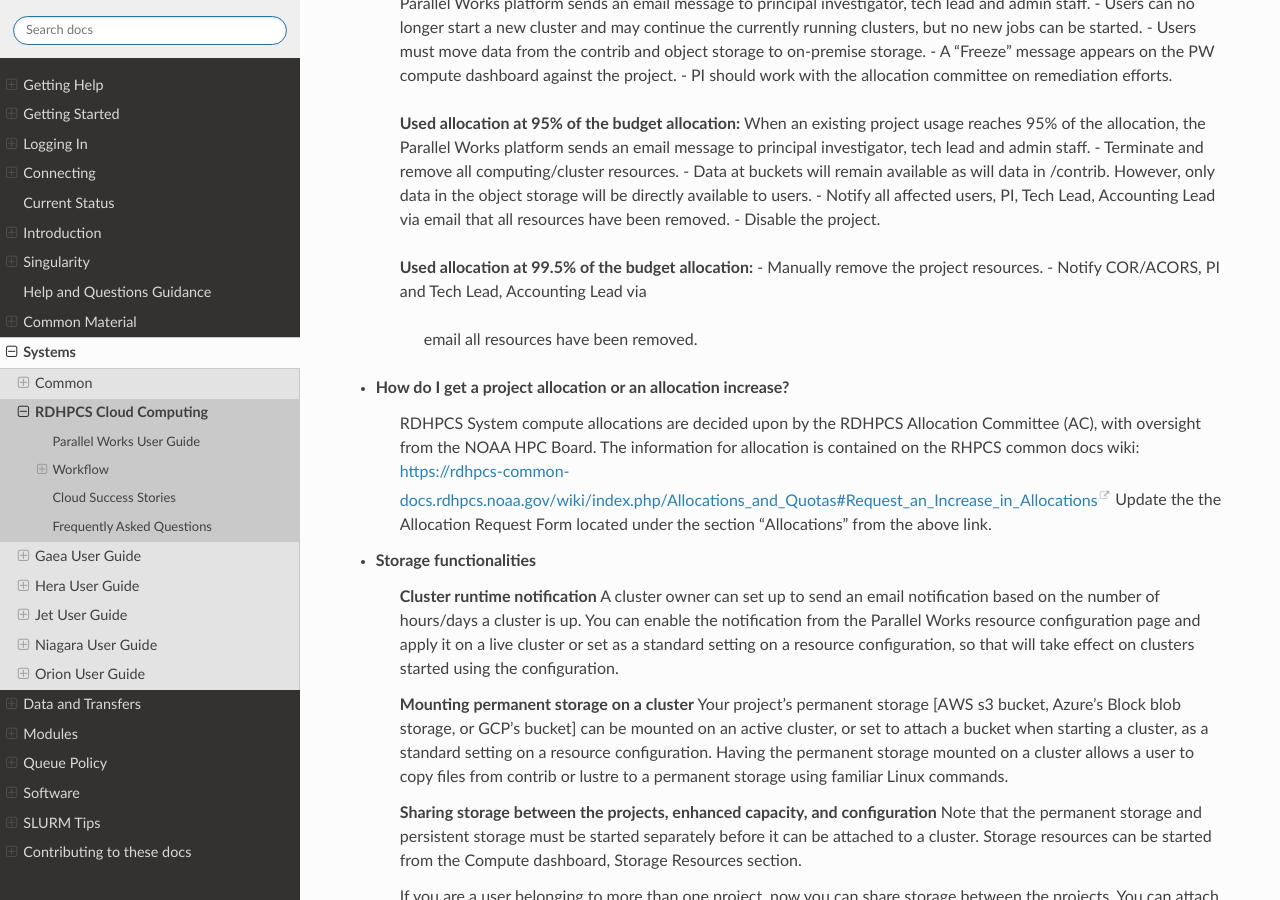
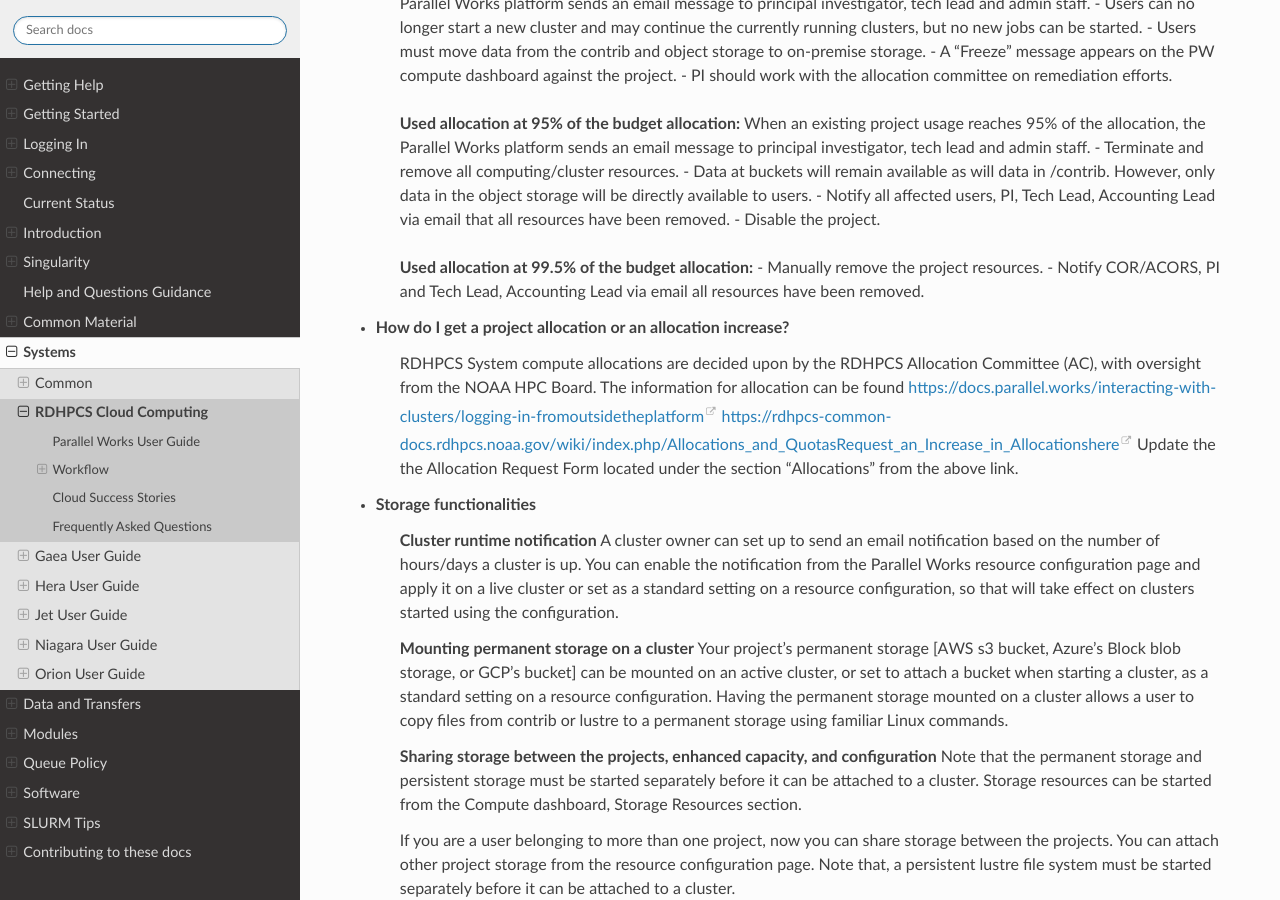
Before and after one commit to NOAA-RDHPCS/noaa-rdhpcs.github.io, a Sphinx documentation site: the page built from source/systems/cloud_user_guide.rst, in a window 1280 px wide and 900 px high, scrolled down 2050 px. Built offline with Sphinx 7.4.7 and the Read the Docs theme 2.0.0, drawn with Linux system fonts in a browser that asks for light colours; pages that are not in the unit, such as notebooks, are missing from menus.

Commit message:
https links

```diff
--- a/source/systems/cloud_user_guide.rst
+++ b/source/systems/cloud_user_guide.rst
@@ -104,13 +104,13 @@ Frequently Asked Questions
 
             **Used allocation at 99.5% of the budget allocation:**
             -  Manually remove the project resources.
-            -  Notify COR/ACORS, PI and Tech Lead, Accounting Lead via
-               email all resources have been removed.
+            -  Notify COR/ACORS, PI and Tech Lead, Accounting Lead via email all resources have been removed.
 
 - How do I get a project allocation or an allocation increase?
             RDHPCS System compute allocations are decided upon by the RDHPCS Allocation Committee (AC), with oversight from the
-            NOAA HPC Board. The information for allocation is contained on the RHPCS common docs wiki:
-            `<https://rdhpcs-common-docs.rdhpcs.noaa.gov/wiki/index.php/Allocations_and_Quotas#Request_an_Increase_in_Allocations>`_
+            NOAA HPC Board. The information for allocation can be found
+            `<https://docs.parallel.works/interacting-with-clusters/logging-in-from outside the platform>`_
+            `<https://rdhpcs-common-docs.rdhpcs.noaa.gov/wiki/index.php/Allocations_and_Quotas Request_an_Increase_in_Allocations here>`_
             Update the the Allocation Request Form located under the section "Allocations" from the above link.
 
 - Storage functionalities
```
